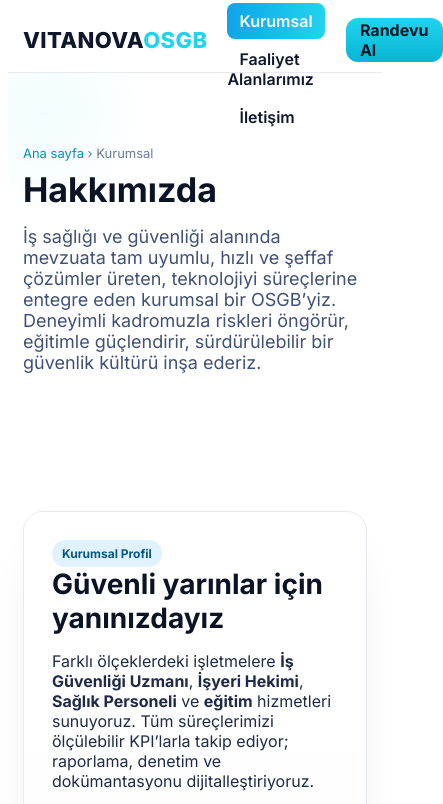
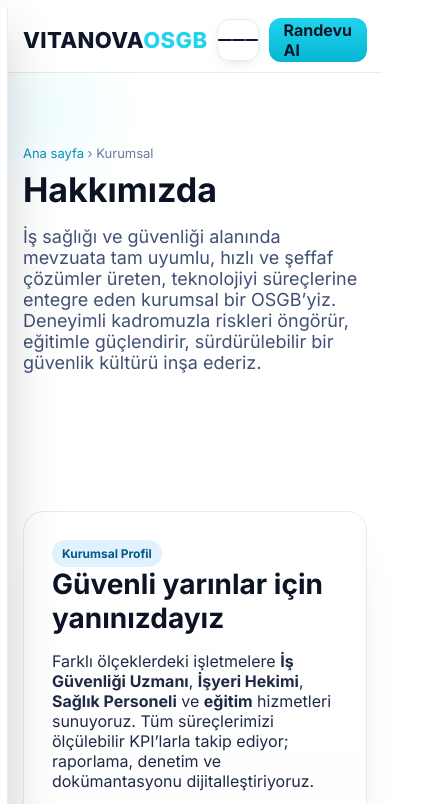
Before and after one commit to H-Ergun/vitanova-osgb, a plain HTML site: page kurumsal.html in a window 390 px wide. Shown: the top 804 px of the page, 443 px wide, since content can reach past the window. Drawn offline with Linux system fonts and the light colour scheme.

Commit message:
header tel uyumlu hale getirildi.

```diff
--- a/css/layout.css
+++ b/css/layout.css
@@ -255,3 +255,133 @@
         align-items: flex-start;
     }
 }
+
+
+/* ====== Mobile drawer nav (ekleme) ====== */
+@media (max-width: 900px) {
+
+    /* hamburger buton */
+    .h-burger {
+        display: flex;
+        align-items: center;
+        justify-content: center;
+        width: 40px;
+        height: 40px;
+        border: 1px solid #e6ebf0;
+        border-radius: 12px;
+        background: #fff;
+        cursor: pointer;
+        box-shadow: 0 4px 14px -6px rgba(2, 6, 23, .18);
+    }
+
+    .h-burger::before,
+    .h-burger::after,
+    .h-burger span {
+        content: "";
+        display: block;
+        width: 22px;
+        height: 2px;
+        background: #0f172a;
+        border-radius: 2px;
+        transition: .2s ease;
+    }
+
+    .h-burger span {
+        margin: 6px 0;
+    }
+
+    /* off-canvas menü: mevcut .h-menu’yu drawer’a çeviriyoruz */
+    .h-menu {
+        position: fixed;
+        inset: 0 auto 0 0;
+        /* top:0; left:0; bottom:0 */
+        width: min(84vw, 320px);
+        height: 100dvh;
+        background: #fff;
+        border-right: 1px solid #e6ebf0;
+        padding: calc(var(--header-h) + env(safe-area-inset-top, 0) + 12px) 16px 24px;
+        transform: translateX(-100%);
+        transition: transform .3s ease;
+        box-shadow: 0 24px 48px rgba(2, 6, 23, .18);
+        z-index: 60;
+    }
+
+    .h-menu ul {
+        flex-direction: column;
+        gap: 12px;
+    }
+
+    .h-menu a {
+        display: block;
+        padding: 10px 8px;
+        font-size: 16px;
+    }
+
+    /* karartma katmanı */
+    .nav-overlay {
+        position: fixed;
+        inset: 0;
+        background: rgba(2, 6, 23, .45);
+        opacity: 0;
+        visibility: hidden;
+        transition: .2s ease;
+        z-index: 55;
+    }
+
+    /* checkbox açıkken menüyü göster */
+    .navcheck:checked~.h-menu {
+        transform: translateX(0);
+    }
+
+    .navcheck:checked~.nav-overlay {
+        opacity: 1;
+        visibility: visible;
+    }
+
+    /* checkbox açıkken hamburgeri “X”e çevir */
+    .navcheck:checked+.h-burger::before {
+        transform: translateY(8px) rotate(45deg);
+    }
+
+    .navcheck:checked+.h-burger span {
+        opacity: 0;
+    }
+
+    .navcheck:checked+.h-burger::after {
+        transform: translateY(-8px) rotate(-45deg);
+    }
+
+    /* masaüstünde görünmesin */
+    .navcheck,
+    .nav-overlay,
+    .h-burger {
+        z-index: 65;
+    }
+
+    /* masaüstü hizaları (küçük düzen) */
+    .h-container {
+        gap: 10px;
+    }
+}
+
+/* Masaüstünde hamburgeri gizle */
+@media (min-width: 901px) {
+
+    .h-burger,
+    .navcheck,
+    .nav-overlay {
+        display: none !important;
+    }
+}
+
+/* Erişilebilirlik: hareketi azalt tercihine saygı */
+@media (prefers-reduced-motion: reduce) {
+
+    .h-menu,
+    .nav-overlay,
+    .h-burger::before,
+    .h-burger::after,
+    .h-burger span {
+        transition: none !important;
+    }
+}
--- a/layout/header.html
+++ b/layout/header.html
@@ -20,11 +20,18 @@
     </nav>
 </header> -->
 
+
+
 <header class="site-header">
     <div class="h-container h-nav">
         <a href="index.html" class="h-logo" title="Ana sayfa">
             VITANOVA<span>OSGB</span>
         </a>
+
+        <input id="navcheck" type="checkbox" class="navcheck" hidden>
+        <label for="navcheck" class="h-burger" aria-label="Menüyü aç/kapat">
+            <span></span>
+        </label>
 
         <nav class="h-menu">
             <ul>
@@ -43,6 +50,7 @@
     </div>
 </header>
 
+<label for="navcheck" class="nav-overlay" aria-hidden="true"></label>
 <!-- Header (tekil projede include edilebilir)
 <header  class="site-header">
     <div class="container nav">
```
